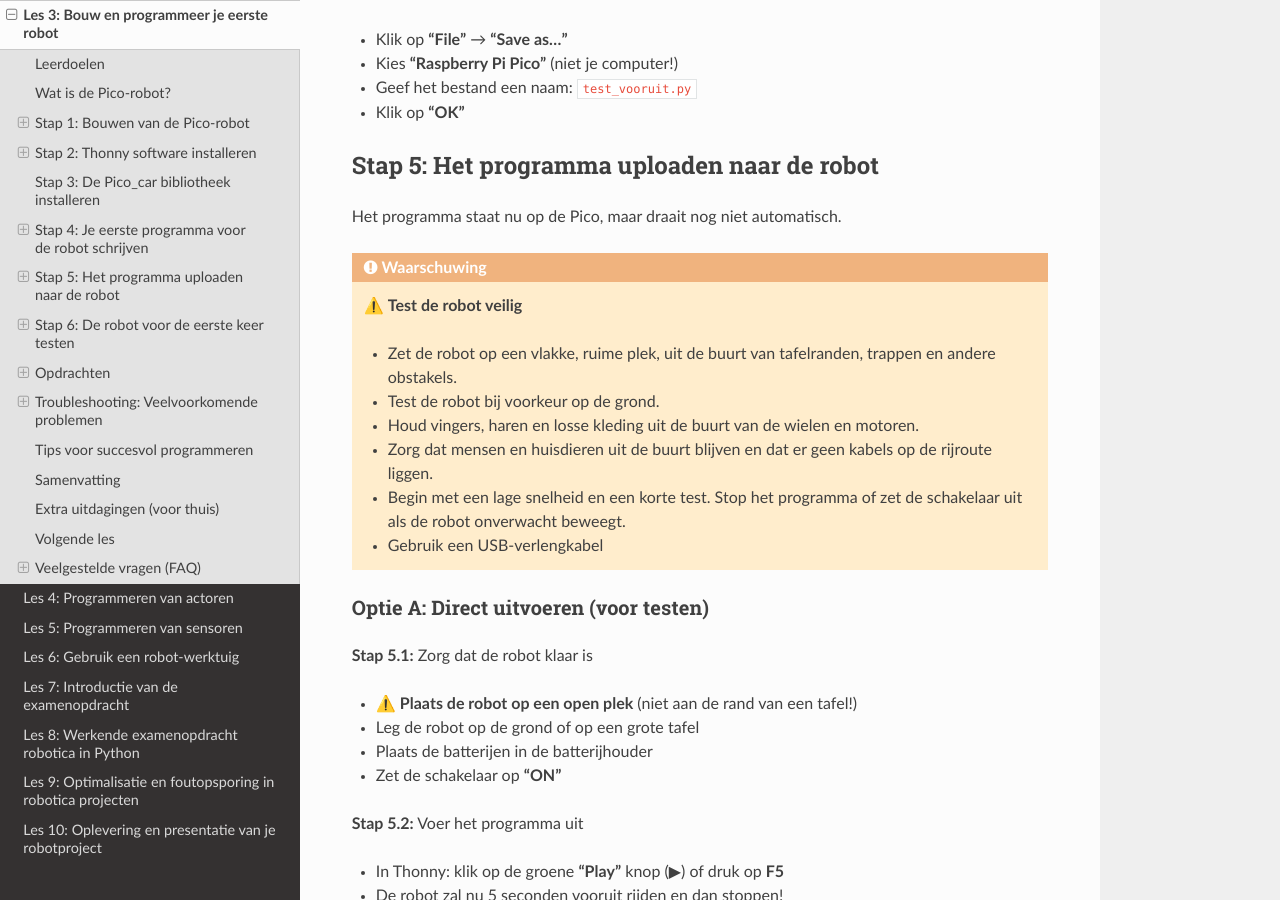
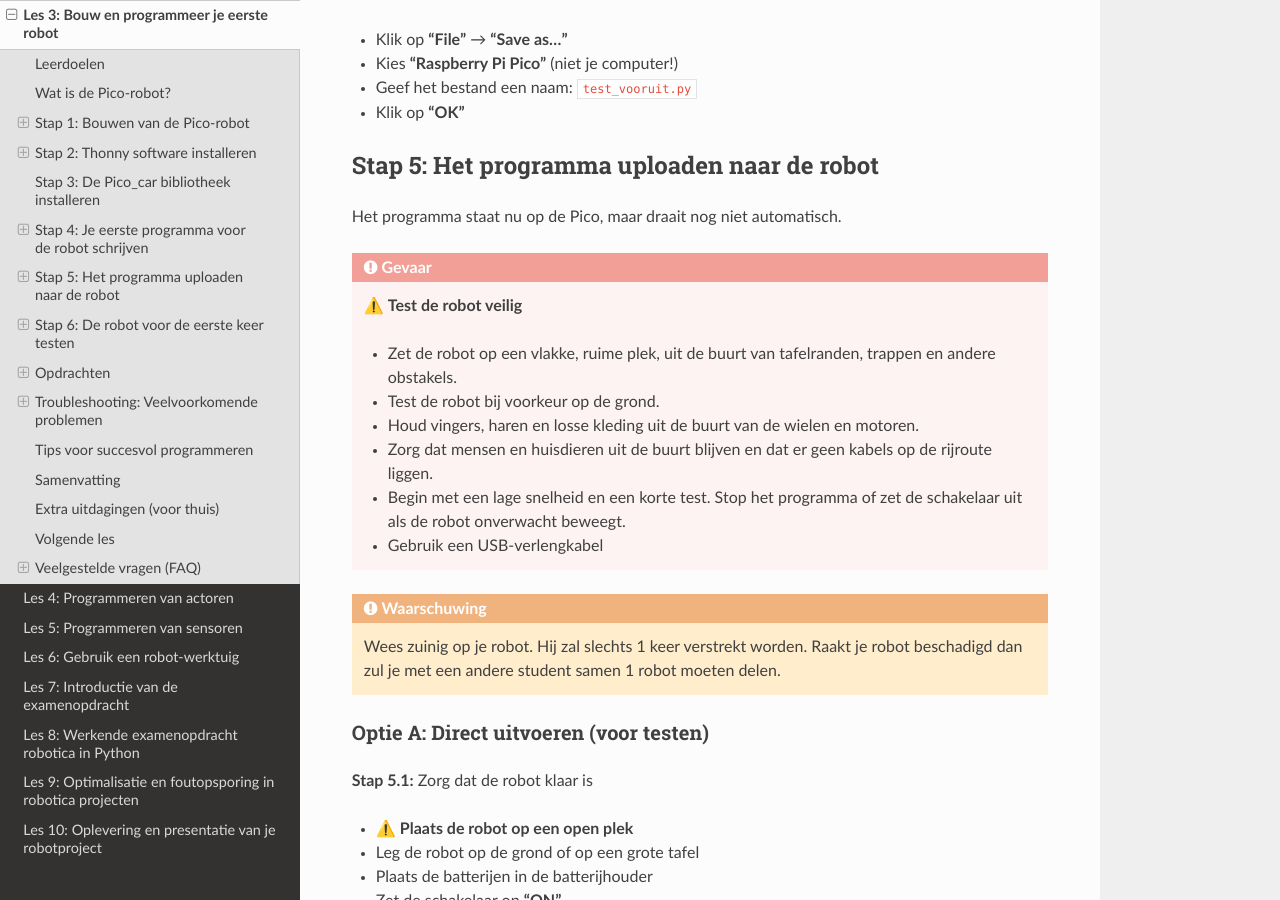
Before and after one commit to AvansMechatronica/vabokCursusRoboticaMetPython, a Sphinx documentation site: the page built from documentation/documentation/les3.md, in a window 1280 px wide and 900 px high, scrolled down 4259 px. Built offline with Sphinx 7.4.7 and the Read the Docs theme 3.1.0, drawn with Linux system fonts in a browser that asks for light colours.

Commit message:
20261109

```diff
--- a/documentation/documentation/les3.md
+++ b/documentation/documentation/les3.md
@@ -154,10 +154,14 @@
 
 :::
 
+:::{warning}
+Wees zuinig op je robot. Hij zal slechts 1 keer verstrekt worden. Raakt je robot beschadigd dan zul je met een andere student samen 1 robot moeten delen.
+:::
+
 ### Optie A: Direct uitvoeren (voor testen)
 
 **Stap 5.1:** Zorg dat de robot klaar is
-- ⚠️ **Plaats de robot op een open plek** (niet aan de rand van een tafel!)
+- ⚠️ **Plaats de robot op een open plek**
 - Leg de robot op de grond of op een grote tafel
 - Plaats de batterijen in de batterijhouder
 - Zet de schakelaar op **"ON"**
```
Also changed, not shown: other parts of documentation/documentation/les3.md (+1 -1 lines).
